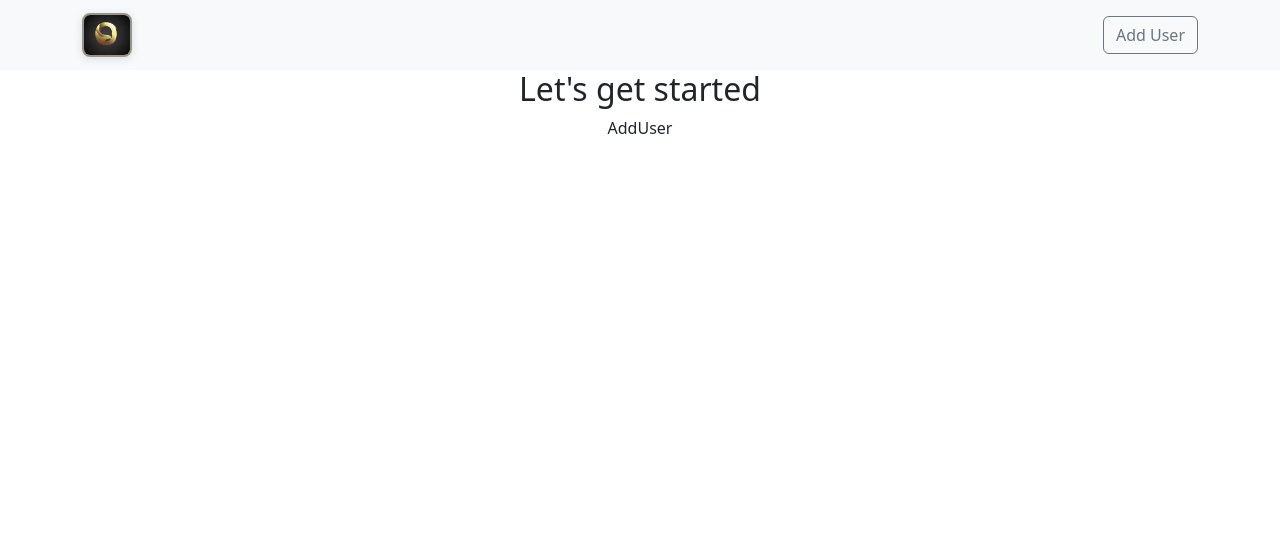
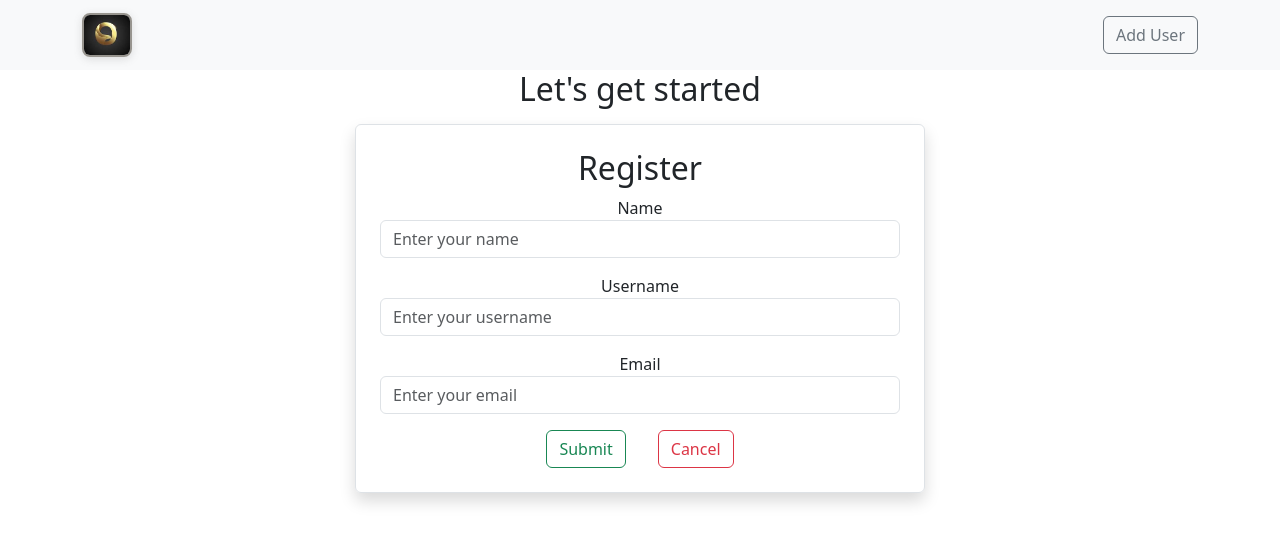
Before and after one commit to Kel-nana/full_stack_frontend_app_V3, a React (Create React App) app: page /AddUser in a window 1280 px wide. Shown: the top 542 px of the page. Built offline with nearby package versions, Linux system fonts and the light colour scheme.

Commit message:
add user structure

```diff
--- a/src/users/AddUser.jsx
+++ b/src/users/AddUser.jsx
@@ -2,6 +2,41 @@ import React from 'react'
 
 export const AddUser = () => {
   return (
-    <div>AddUser</div>
+    <div className='container'>
+      <div className='row'>
+        <div className='col-md-6 offset-md-3 border rounded p-4 mt-2 shadow'>
+          <h2>Register</h2>
+          <div className='mb-3'>
+            <label htmlFor="Name">Name</label>
+            <input
+            type="text"
+            className='form-control'
+            placeholder='Enter your name'
+            name='name'
+             />
+          </div>
+          <div className='mb-3'>
+            <label htmlFor="Username">Username</label>
+            <input
+            type="text"
+            className='form-control'
+            placeholder='Enter your username'
+            username='username'
+             />
+          </div>
+          <div className='mb-3'>
+            <label htmlFor="Email">Email</label>
+            <input
+            type="text"
+            className='form-control'
+            placeholder='Enter your email'
+            email='email'
+             />
+          </div>
+          <button type="button" className="btn btn-outline-success mx-3">Submit</button>
+          <button type="button" className="btn btn-outline-danger mx-3">Cancel</button>
+        </div>
+      </div>
+    </div>
   )
 }
```
